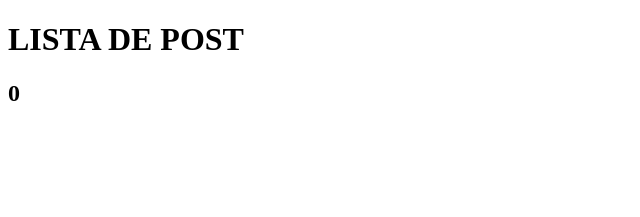
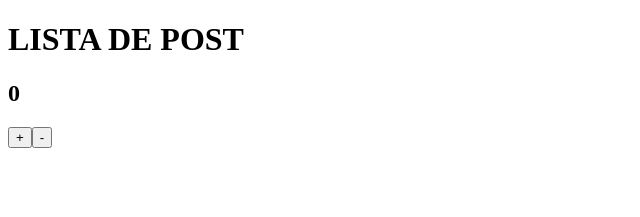
Before and after one commit to Jose-Gustavo-Ramirez/consumo-api, a React (Create React App) app: page / in a window 1280 px wide. Shown: the top 217 px of the page, without its empty margins (0-640 px from the left). Built offline with nearby package versions, Linux system fonts and the light colour scheme.

Commit message:
actualizar

```diff
--- a/src/App.js
+++ b/src/App.js
@@ -7,6 +7,8 @@ function App() {
     <div className="App">
       <h1>LISTA DE POST</h1>
       <h2>{contador}</h2>
+      <button>+</button>
+      <button>-</button>
     </div>
   );
 }
```
